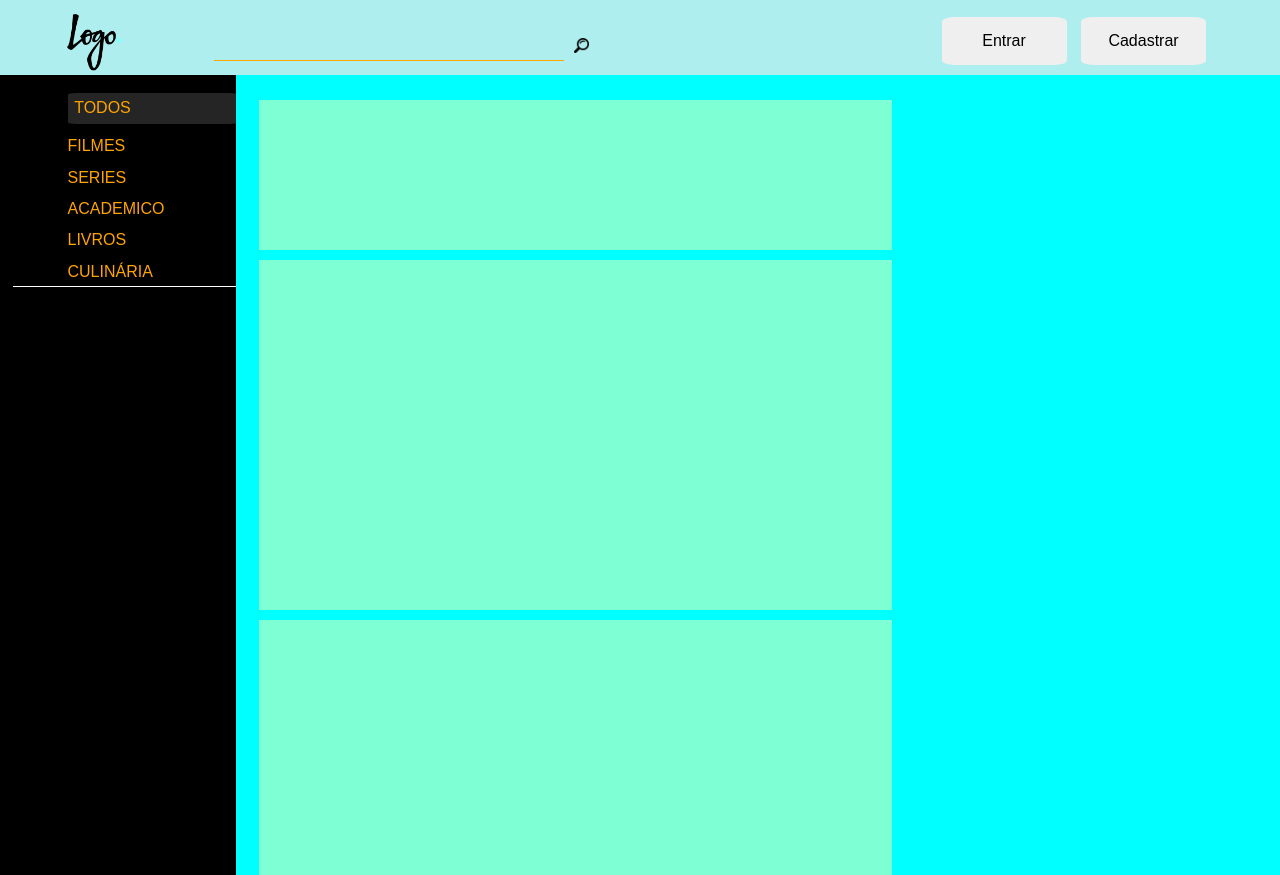
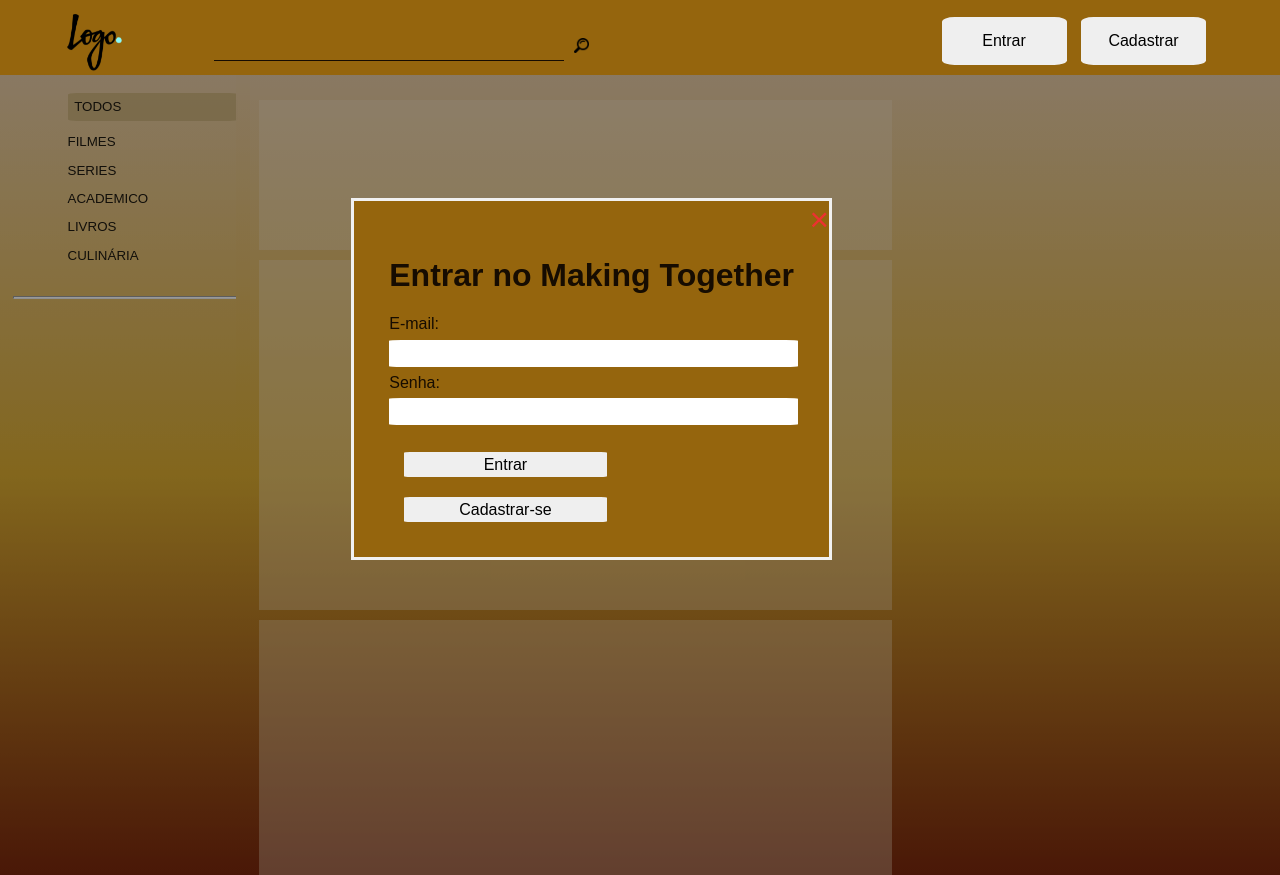
Before and after one commit to Goncalves-Alexander/Site-P-I, a plain HTML site: page index.html in a window 1280 px wide. Before the commit the page ends 800 px from the top, so only its background shows below. Drawn offline with Linux system fonts and the light colour scheme.

Commit message:
Making together V1

```diff
--- a/css/body.css
+++ b/css/body.css
@@ -8,4 +8,5 @@ body{
     overflow: hidden;
     font-size: 12pt;
     font-family: Arial, Helvetica, sans-serif;
+    color: #160c01;
 }
--- a/css/content.css
+++ b/css/content.css
@@ -1,7 +1,6 @@
 .nav-header{
     height: 100%;
     width: 250px;
-    background-color: black;
     position: fixed;
 }
 
@@ -12,7 +11,8 @@
 .line-header{
     width: 100%;
     height: 1px;
-    margin-top: 5px;
+    margin-top: 20px;
+    position: initial;
     background: white;
 }
 
@@ -21,8 +21,9 @@ ul, li, a{
     padding: 0;
     border: 0;
     list-style: none;
+    display: block;
     text-decoration: none;
-    color: orange;
+    color: #1d1911;
 }
 
 .nav-list{
@@ -32,17 +33,21 @@ ul, li, a{
 
 .nav-list li{
     padding-top: 10pt;
+    font-size: 10pt;
     text-transform: uppercase;
 }
 
 .nav-list div:hover{
-    color: rgb(255, 114, 0);
+    color: #000000;
+    padding: 5pt;
+    border-radius: 5%;
+    background-color: #f1e3c3bf;
 }
 
 .current-item div{
 padding: 5pt;
 border-radius: 5%;
-background: #252525;
+background: #c8af78d1;
 }
 
 .content{
@@ -51,14 +56,12 @@ background: #252525;
     display: flex;
     position: fixed;
     margin-left: 18.4%;
-    background: aqua;
     overflow: auto;
 }
 
 .content-page{
     width: 55%;
     height: 150px;
-    background: aquamarine;
 }
 
 .content .container{
@@ -78,6 +81,14 @@ background: #252525;
     margin-top: 5px;
 }
 
+.content-page, .post-content{
+    background: #f3e2c859;
+}
+
+.content, .nav-header{
+    background: rgb(227,199,161);
+    background: linear-gradient(180deg, rgba(227,199,161,0.9668242296918768) 0%, rgba(217,170,48,1) 50%, rgba(122,39,12,1) 100%);
+}
 /*Costumização do overflow*/
 
 ::-webkit-scrollbar{
@@ -99,6 +110,6 @@ background: #252525;
 .post-content{
     height: 350px;
     width: 55%;
-    background: aquamarine;
+
     margin-top: 10px;
 }
--- a/css/header.css
+++ b/css/header.css
@@ -7,7 +7,7 @@
 .header{
     width: 100%;
     height: 75px;
-    background-color: paleturquoise;
+    background-color: rgb(149,101,13);
 }
 
 .logo-header{
@@ -45,7 +45,7 @@
     font-size: 12pt;
     padding: 0;
     margin-left: 150px;
-    border-bottom: 1px solid orange;
+    border-bottom: 1px solid #160c01;
 }
 
 .user-options{
@@ -63,3 +63,7 @@
     margin-top: 17px;
     border: 0;
 }
+
+.buttons-options button:hover{
+    background: #f1e3c3bf;
+}
--- /dev/null
+++ b/css/popup.css
@@ -0,0 +1,66 @@
+.form-focus{
+    display: block;
+    width: 100%;
+    height: 100%;
+    position: absolute;
+    overflow: auto;
+    background-color: rgb(0,0,0);
+    background-color: rgba(0,0,0,0.4);
+
+}
+
+.popup-form{
+    position: fixed;
+    bottom: 30%;
+    right: 35%;
+    background: rgb(149,101,13);
+    border: 3px solid #f1f1f1;
+    z-index: 1;
+
+}
+
+.form-container{
+    max-width: 750px;
+    padding: 35px;
+}
+
+.form-container input{
+    border: 0;
+    border-radius: 3%;
+}
+
+
+
+.form-container input[type=email], input[type=password] {
+    margin-top: 5pt;
+    margin-bottom: 5pt;
+    width: 100%;
+    height: 25px;
+    font-size: 12pt;
+    background-color: white;
+}
+
+.form-container input[type=submit]{
+    width: 50%;
+    height: 25px;
+    font-size: 12pt;
+    margin-left: 15px;
+    margin-top: 15pt;
+}
+
+.form-container input[type=submit]:hover{
+    cursor: pointer;
+    background-color: rgb(227,199,161);
+    text-align: center;
+}
+
+.close{
+    float: right;
+    font-size: 25pt;
+    color: #ed3131;
+}
+
+.close:focus, .close:hover{
+    color: red;
+    cursor: pointer;
+}
--- a/index.html
+++ b/index.html
@@ -7,7 +7,9 @@
     <link rel="stylesheet" href="css/header.css">
     <link rel="stylesheet" href="css/content.css">
     <link rel="stylesheet" href="css/body.css">
-    <title>Document</title>
+    <link rel="stylesheet" href="css/popup.css">
+    <!--<script src="js/popupopt.js"></script>-->
+    <title>Making Together</title>
 </head>
 
 <body>
@@ -29,7 +31,7 @@
                 </div>
                 <div class="user-options">
                     <div class="buttons-options">
-                        <button>Entrar</button>
+                        <button id="btn">Entrar</button>
                         <button>Cadastrar</button>
                     </div>
                 </div>
@@ -82,15 +84,19 @@
                             </div>
                         </a>
                     </li>
+                    <li>
+                    </li>
                 </ul>
             </nav>
-            <div class="line-header"></div>
+            <hr class="line-header">
+            </hr>
         </div>
     </div>
     <div class="content">
         <div class="container">
             <div class="content-page">
-                <div class="share-content" aria-multiline="true" contenteditable="true" role="textbox" aria-label="Share your experience" aria-describedby="placeholder-share">
+                <div class="share-content" aria-multiline="true" contenteditable="true" role="textbox"
+                    aria-label="Share your experience" aria-describedby="placeholder-share">
                 </div>
             </div>
             <div class="post-content">
@@ -107,6 +113,50 @@
             </div>
         </div>
     </div>
+    <div class="form-focus" id="myForm">
+        <div class="popup-form">
+            <span class="close">&times</span>
+            <form class="form-container">
+                <div>
+                    <h1>Entrar no Making Together</h1>
+                </div>
+                <div>
+                    <label for="e-mail">E-mail:
+                        <input type="email" name="email" id="" required>
+                    </label>
+                </div>
+                <div>
+                    <label for="password">Senha:
+                        <input type="password" name="password" id="" required>
+                    </label>
+                </div>
+                <div>
+                    <input type="submit" value="Entrar">
+                    <input type="submit" value="Cadastrar-se">
+                </div>
+            </form>
+        </div>
+    </div>
 </body>
 
 </html>
+
+<script>
+    var modal = document.getElementById("myForm");
+    var btn = document.getElementById("btn");
+    var span = document.getElementsByClassName("close")[0];
+
+    btn.onclick = function () {
+        modal.style.display = "block";
+    }
+
+    span.onclick = function () {
+        modal.style.display = "none";
+    }
+
+    window.onclick = function (event) {
+        if (event.target == modal) {
+            modal.style.display = "none";
+        }
+    }
+</script>
```
Also changed, not shown: js/popupopt.js (added, +24 -0 lines), pags/cadastro.html (added).
